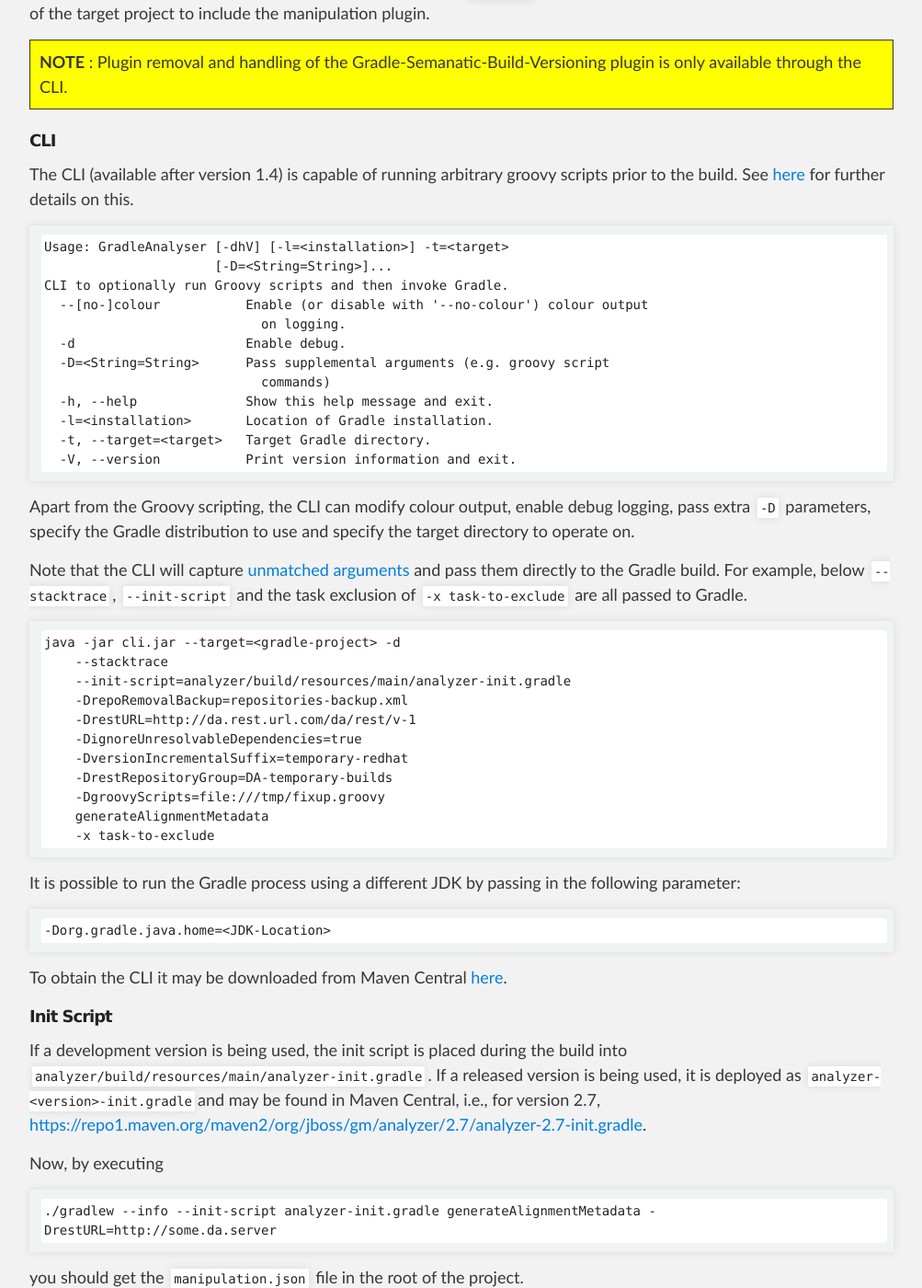
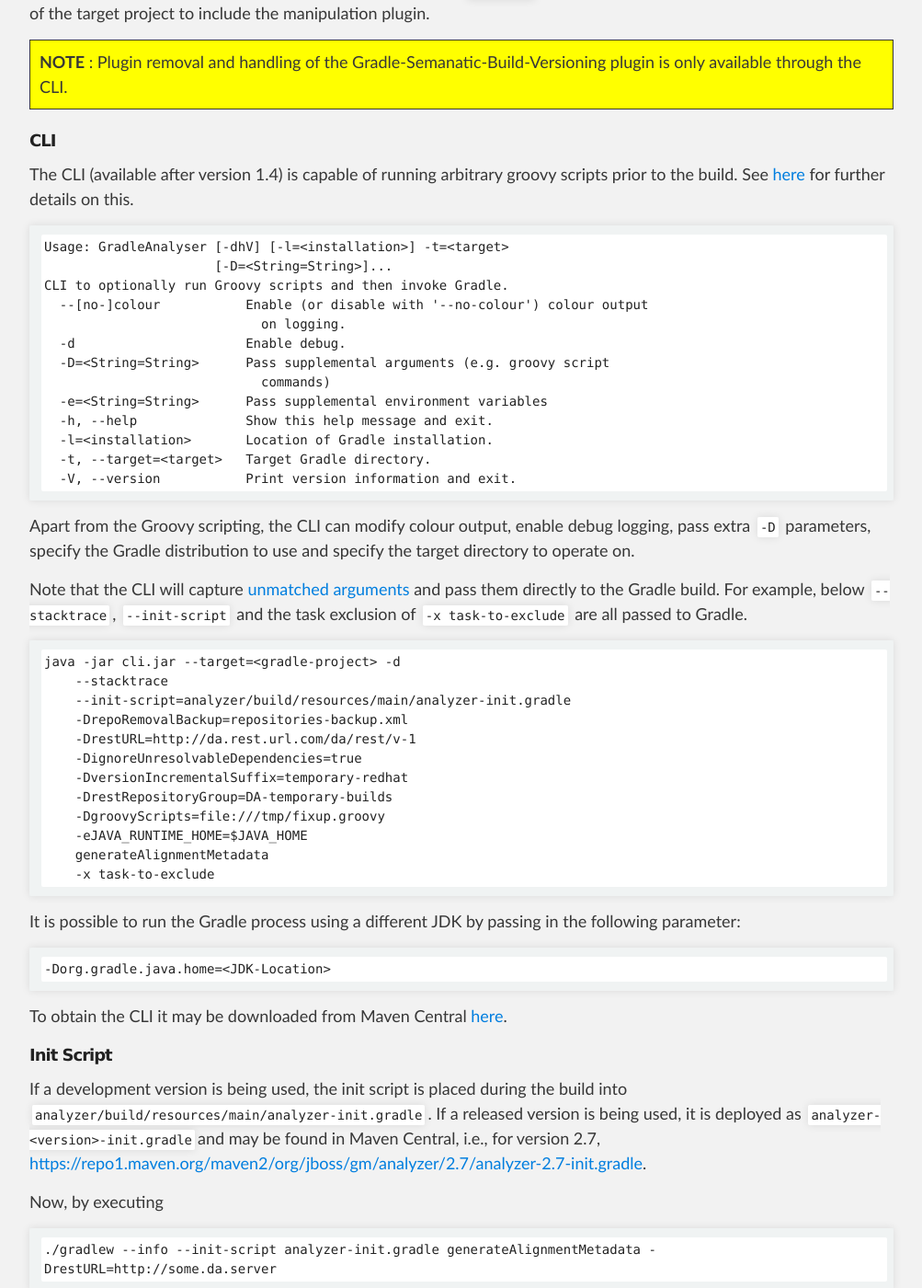
Before and after one commit to project-ncl/gradle-manipulator, a Jekyll site: the page built from index.md, in a window 1280 px wide and 1400 px high, scrolled down 1317 px. Shown: the whole window at 92% size, without its empty margins (138-1141 px from the left). Built offline with Jekyll 4.4.1, drawn with Linux system fonts in a browser that asks for light colours.

Commit message:
Add ability to set arbitrary extra environment variables

````diff
--- a/index.md
+++ b/index.md
@@ -51,6 +51,7 @@ CLI to optionally run Groovy scripts and then invoke Gradle.
   -d                      Enable debug.
   -D=<String=String>      Pass supplemental arguments (e.g. groovy script
                             commands)
+  -e=<String=String>      Pass supplemental environment variables
   -h, --help              Show this help message and exit.
   -l=<installation>       Location of Gradle installation.
   -t, --target=<target>   Target Gradle directory.
@@ -71,6 +72,7 @@ java -jar cli.jar --target=<gradle-project> -d
     -DversionIncrementalSuffix=temporary-redhat
     -DrestRepositoryGroup=DA-temporary-builds
     -DgroovyScripts=file:///tmp/fixup.groovy
+    -eJAVA_RUNTIME_HOME=$JAVA_HOME
     generateAlignmentMetadata
     -x task-to-exclude
 ```
````
